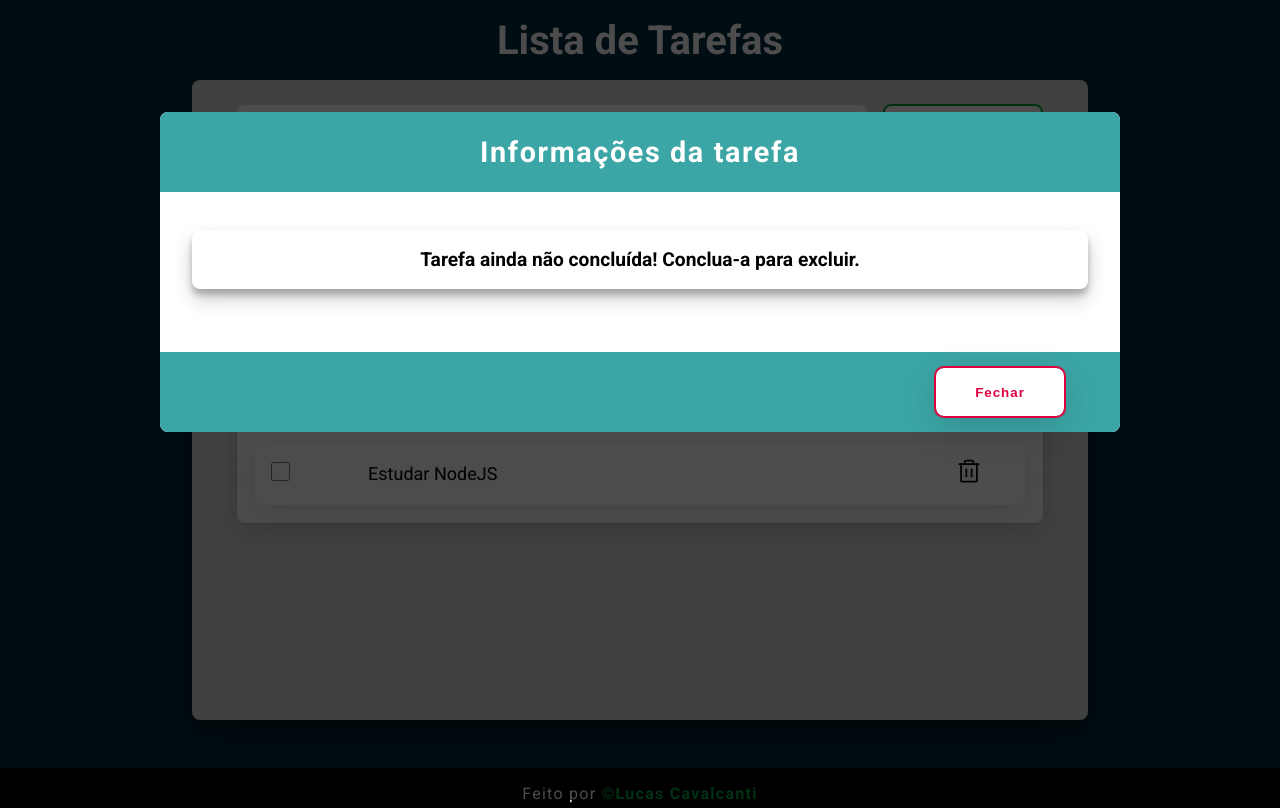
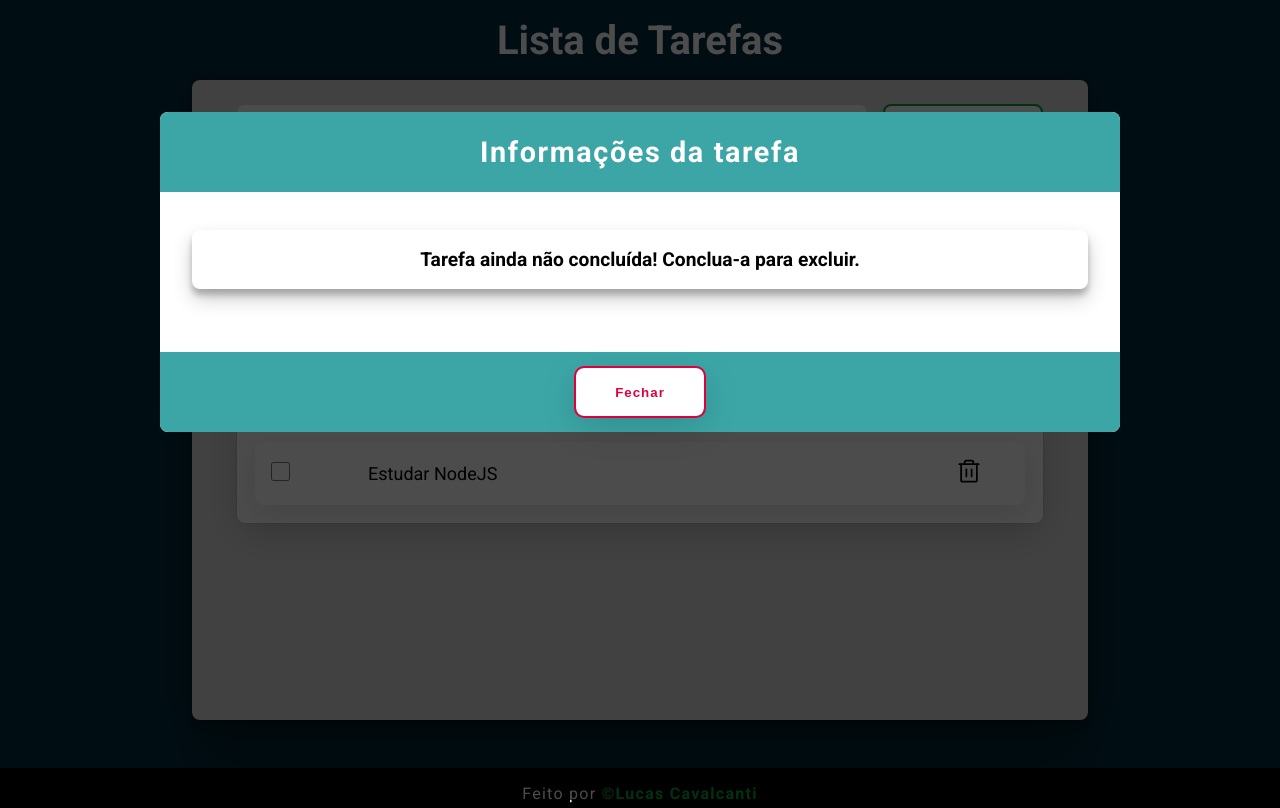
Before and after one commit to lcavalcanti393/ToDo-List, a React (Vite) app: page / in a window 1280 px wide. Both pictures are taken after a click on the button 969 px from the left and 276 px from the top of the page. Built offline with nearby package versions, Linux system fonts and the light colour scheme.

Commit message:
Last commit today 20.02.2023

```diff
--- a/src/Components/Modal.module.css
+++ b/src/Components/Modal.module.css
@@ -76,8 +76,6 @@
     box-shadow: rgba(0, 0, 0, 0.16) 0px 10px 36px 0px, rgba(0, 0, 0, 0.06) 0px 0px 0px 1px;
 
     margin: 1rem 0;
-    margin-left: 80%;
-    margin-right: 5%;
 
     align-items: center;
 
@@ -106,3 +104,15 @@
     align-items: center;
     justify-content: center;
 }
+
+@media(min-width: 710px) {
+    .footerModal {
+        width: 100%;
+    }
+
+    .footerButton {
+        margin-left: 0;
+        margin-right: 0;
+        justify-content: center;
+    }
+}
--- a/src/Components/Table.tsx
+++ b/src/Components/Table.tsx
@@ -21,6 +21,7 @@ export function Table(){
         { id: 3, content: "Estudar ReactJS", done: false},
         { id: 4, content: "Estudar NodeJS", done: false},
     ]);
+
 
     const [inputItem, setInputItem] = useState('');
 
@@ -100,7 +101,6 @@ export function Table(){
                         </tbody>
                     </table>
 
-
                 </div>
             </main>
 
```
